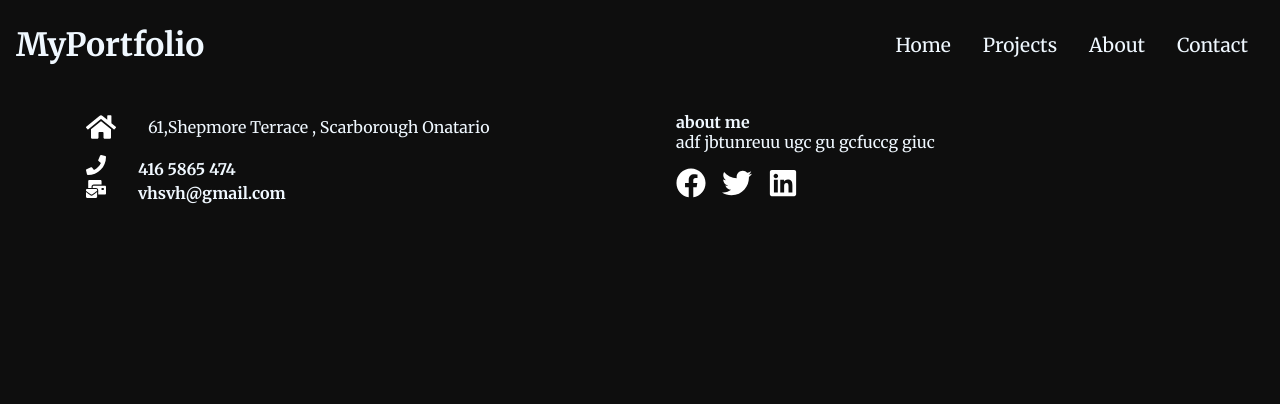
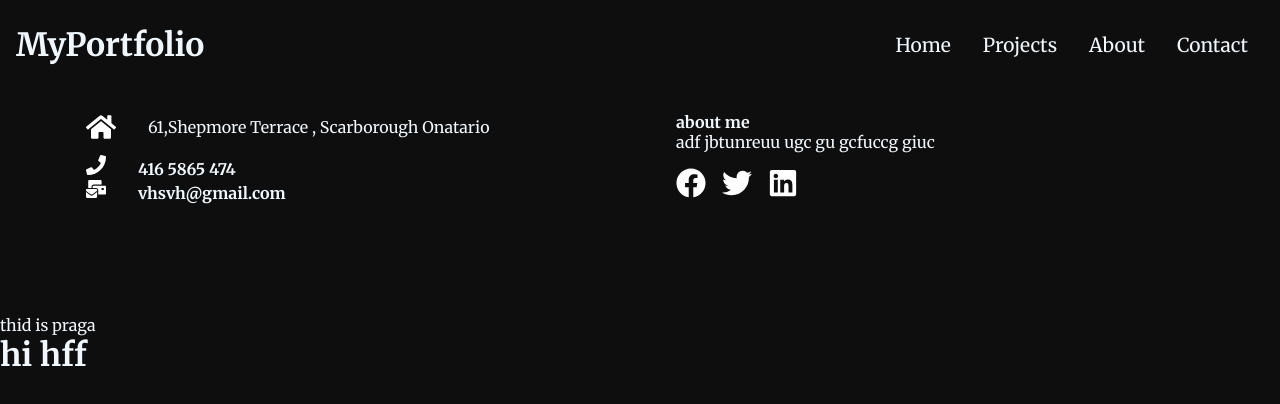
Before and after one commit to Thanushan1523/PORTFOLIO-REACT-CODECURLIEWITHCU, a React (Create React App) app: page /projects in a window 1280 px wide. Shown: the top 404 px of the page. Built offline with nearby package versions, Linux system fonts and the light colour scheme.

Commit message:
home.jsx & HomeStyles.css is created -video-6

```diff
--- /dev/null
+++ b/src/components/Hero.jsx
@@ -0,0 +1,17 @@
+import React from 'react'
+import "./HeroStyles.css"
+
+
+const Hero = () => {
+  return (
+    <div className='hero'>
+      <div className='heading'>
+        <p>thid is praga</p>
+        <h1> hi  hff  </h1>
+        </div>
+
+    </div>
+  )
+}
+
+export default Hero
--- a/src/routes/Contacts.jsx
+++ b/src/routes/Contacts.jsx
@@ -1,8 +1,11 @@
 import React from 'react'
-
+import NavBar from '../components/NavBar'
+import Footer from '../components/Footer'
 const Contacts = () => {
   return (
-    <div>Contacts</div>
+    <div><NavBar/>
+            <Footer/>
+            </div>
   )
 }
 
--- a/src/routes/Pro.jsx
+++ b/src/routes/Pro.jsx
@@ -2,12 +2,13 @@
 import React from 'react'
 import NavBar from '../components/NavBar'
 import Footer from '../components/Footer'
-
+import Hero from '../components/Hero'
 const Pro = () => {
   return (
     <div>
           <NavBar/>
             <Footer/>
+            <Hero/>
     </div>
 
   )
```
Also changed, not shown: src/components/HeroStyles.css (added).
